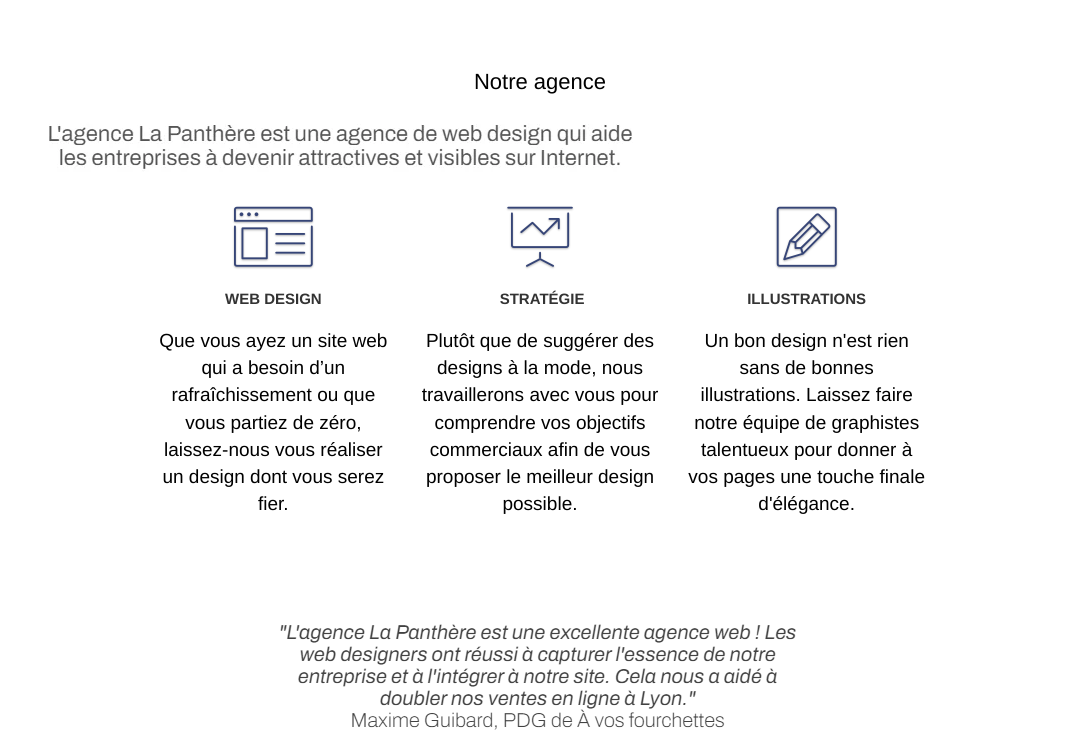
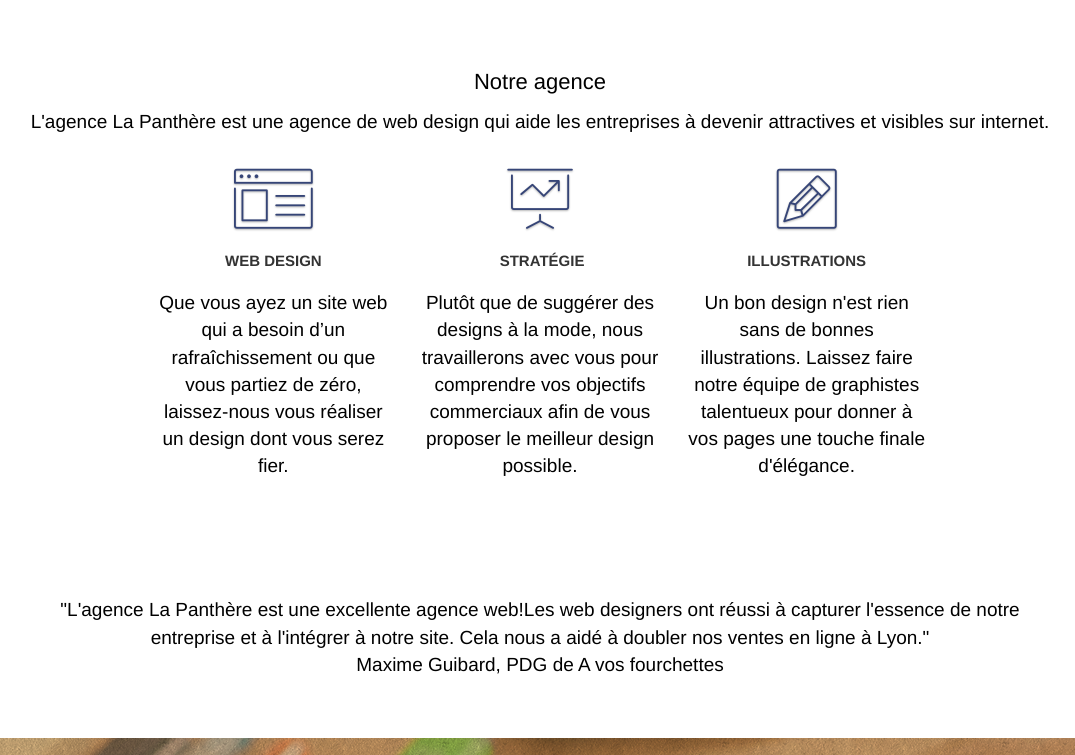
Before and after one commit to AlioCHAMCHADINE/PROJET-4-LA-PANTHERE-AGENCE-W, a plain HTML site: page index.html in a window 1280 px wide. Shown: the part 535-1290 px from the top of the page, without its empty margins (100-1175 px from the left). Drawn offline with Linux system fonts and the light colour scheme.

Commit message:
modification des images en textes

```diff
--- a/index.html
+++ b/index.html
@@ -109,12 +109,12 @@
         <div class="container bloc-md">
           <div class="row">
             <div class="col-sm-12 text-center">
-              <h2 id="qui est">Notre agence</h2>
+              <h2 id="quiest">Notre agence</h2>
             </div>
-            <img
-              alt="agence web, agence web lyon, web design lyon, stratégie web"
-              src="img/title.webp"
-            />
+            <p class="text-center">
+              L'agence La Panthère est une agence de web design qui aide les
+              entreprises à devenir attractives et visibles sur internet.
+            </p>
           </div>
           <div class="row voffset-lg med-width-whitespace">
             <div class="col-sm-4">
@@ -158,12 +158,15 @@
             </div>
           </div>
           <div class="row voffset-lg voffset">
-            <div class="col-xs-12 col-md-8 col-md-offset-2 text-center">
-              <img
-                alt="agence web, agence web lyon, web design lyon, stratégie web"
-                src="img/citation.webp"
-              />
-            </div>
+            <div class="col-xs-12 col-md-8 col-md-offset-2 text-center"></div>
+            <p class="text-center">
+              <br />
+              "L'agence La Panthère est une excellente agence web!Les web
+              designers ont réussi à capturer l'essence de notre entreprise et à
+              l'intégrer à notre site. Cela nous a aidé à doubler nos ventes en
+              ligne à Lyon." <br />
+              Maxime Guibard, PDG de A vos fourchettes
+            </p>
           </div>
         </div>
       </div>
@@ -210,11 +213,7 @@
         <div class="container bloc-lg">
           <div class="row">
             <div class="col-sm-12 text-center">
-              <img
-                alt="agence web, agence web lyon, web design lyon, stratégie web"
-                src="img/title2.webp"
-              />
-            </div>
+              <p class="text-center"> Nous travaillons avec beaucoup de clients, voici nos réalisations.</p>
           </div>
           <div class="row tight-width-whitespace portfolio-row">
             <div class="col-sm-6">
```
